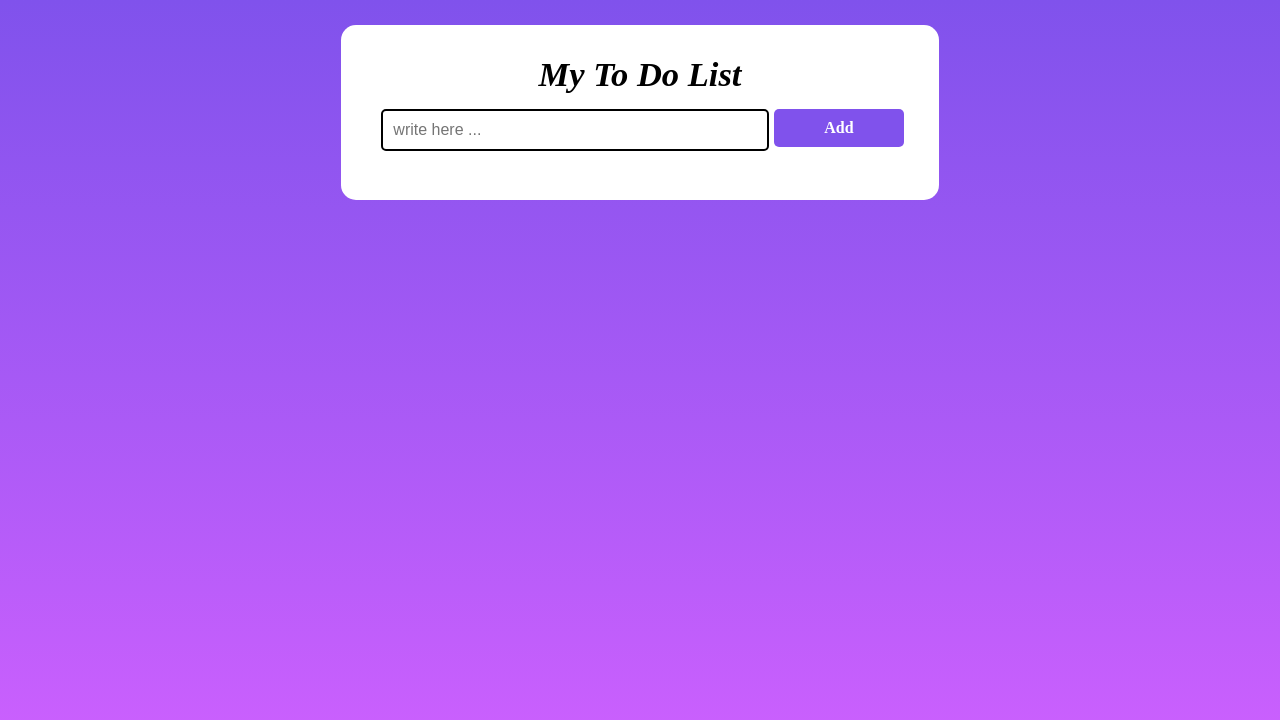
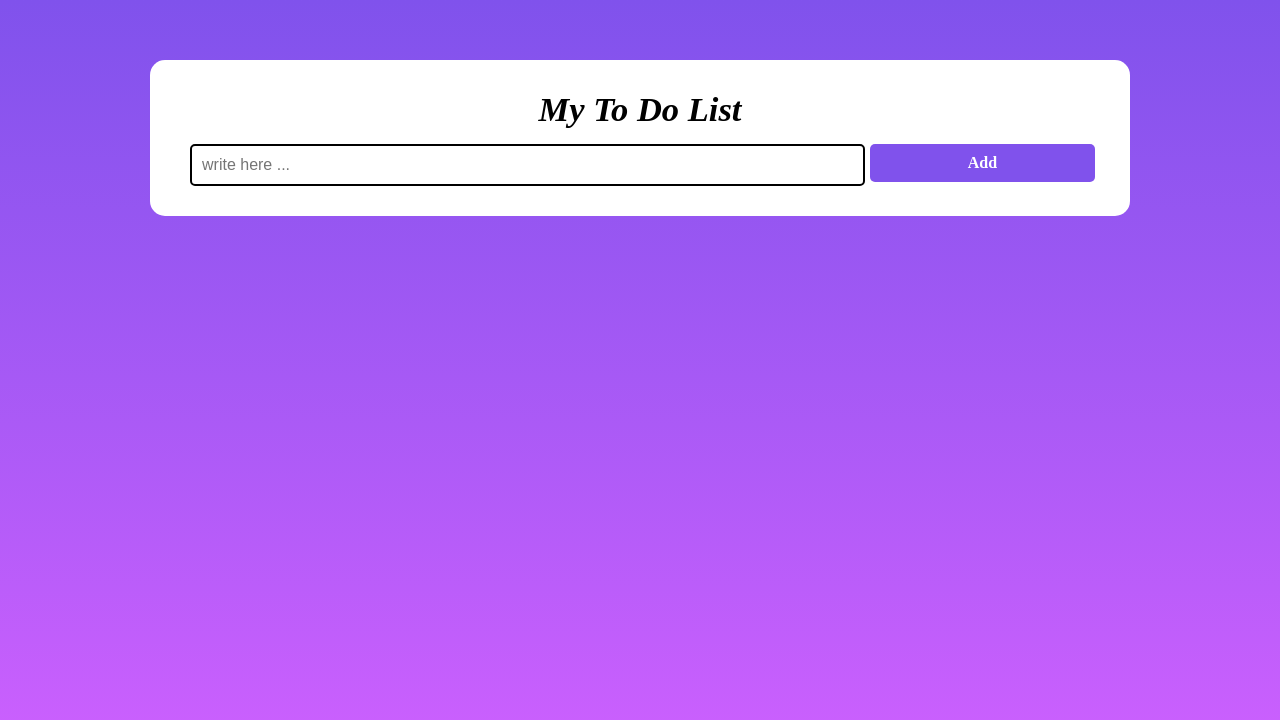
Before and after one commit to zeeCode15/To-Do-List-Advanced, a plain HTML site: page index.html in a window 1280 px wide. Drawn offline with Linux system fonts and the light colour scheme.

Commit message:
Add files via upload

```diff
--- a/style.css
+++ b/style.css
@@ -8,13 +8,15 @@
 
 .container
 {
+    margin: 0;
+    padding: 35px 150px;
     width: 100vw;
     height: 100vh;
     background: linear-gradient(#8052ec, #d161ff);
-    display: grid;
+    /* display: grid;
     justify-content: center;
-    grid-template-columns: 0.8fr 1.4fr 0.8fr;
-    grid-template-rows: 1fr 3fr;
+    grid-template-columns: 0.2fr 4fr 0.2fr; */
+
 
 }
 
@@ -22,8 +24,8 @@ ul {
     margin-top: 25px;
     padding: 0;
 
-    grid-row-start: 2;
-    grid-column-start:2 ;
+    /* grid-row-start: 2;
+    grid-column-start:2 ; */
 
     list-style: none;
 
@@ -101,10 +103,10 @@ ul li.checked::before {
     font-size: 23px;
     border-radius: 15px;
 
-    min-width: 250px;
 
 
-    grid-column-start: 2;
+
+    /* grid-column-start: 2; */
 
 }
 
```
